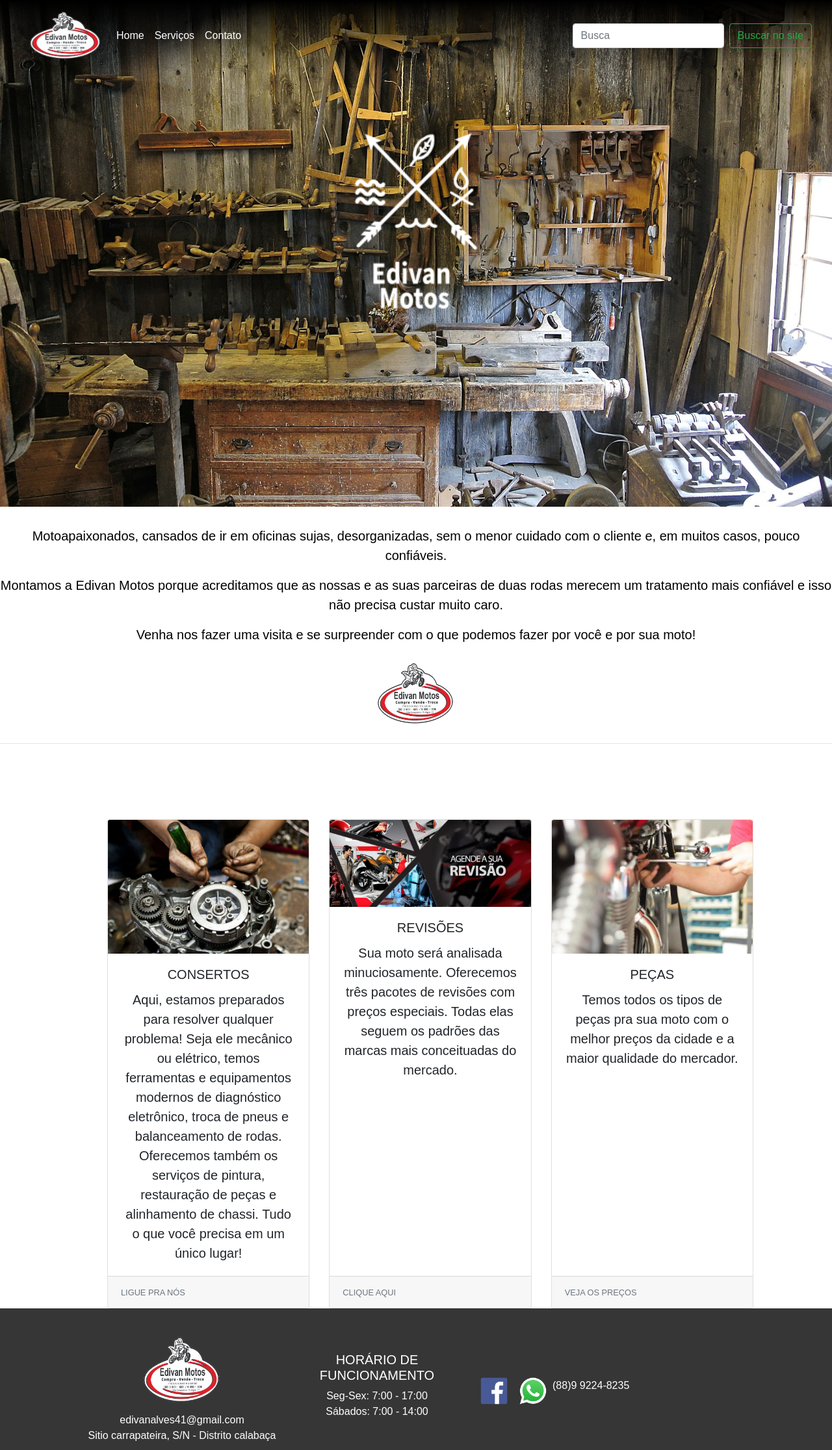
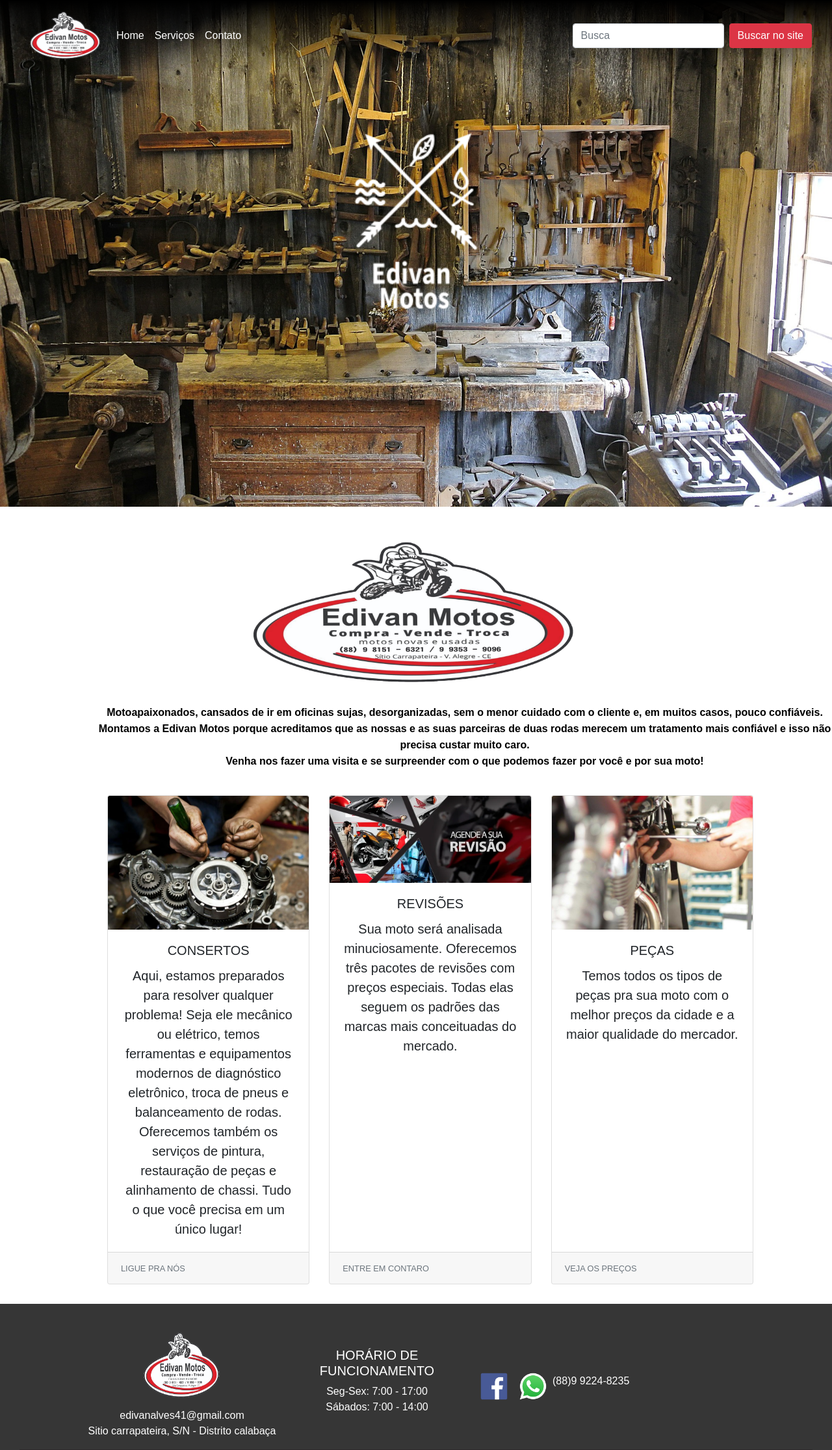
Before and after one commit to alessonsousa/Store_website, a PHP site: the page made by serviços.html in a window 1280 px wide. Shown: the top 2232 px of the page at 65% size. Run offline with PHP 8.4, Linux system fonts and the light colour scheme; some libraries are stand-ins or nearby versions.

Commit message:
versionfinal

```diff
--- a/bootstrap-4.1.3-dist/css/estilo.css
+++ b/bootstrap-4.1.3-dist/css/estilo.css
@@ -162,17 +162,29 @@
 }
 
 /*------------------------------------serviços---------------------------------------*/
-
+/*texto do inicio da pagina*/
 .textini{
     text-align: center;
-    color: black;
-    font-size: 20px;
-    font-family: 'PT Serif', serif;
+    color: #000000;
     background-color: #ffffff;
+    margin-bottom: 40px;
+
+}
+.textini img{
+width: 50%;
+height: 280px;
+margin-top: 0px;
+}
+.textini p{
+    margin-left: 150px;
+    position: absolute;
+    font-size: 16px;
     font-family: 'Lobster', cursive;
 }
-
+/*Ajustando a largura da pagina*/
 .card-deck{
     width: 80%;
     margin-left: 150px;
+    margin-bottom: 30px
+
 }
--- a/contatos.html
+++ b/contatos.html
@@ -59,7 +59,7 @@
             </ul>
             <form class="form-inline my-2 my-lg-0">
               <input class="form-control mr-sm-2" type="search" placeholder="Busca" aria-label="Search">
-              <button class="btn btn-outline-success my-2 my-sm-0" type="submit">Buscar no site</button>
+              <button class="btn btn-danger" type="submit">Buscar no site</button>
             </form>
           </div>
         </nav>
--- a/index.html
+++ b/index.html
@@ -47,7 +47,7 @@
             </ul>
             <form class="form-inline my-2 my-lg-0">
               <input class="form-control mr-sm-2" type="search" placeholder="Busca" aria-label="Search">
-              <button class="btn btn-outline-success my-2 my-sm-0" type="submit">Buscar no site</button>
+              <button class="btn btn-danger" type="submit">Buscar no site</button>
             </form>
           </div>
         </nav>
--- a/serviços.html
+++ b/serviços.html
@@ -49,7 +49,7 @@
               </ul>
               <form class="form-inline my-2 my-lg-0">
                 <input class="form-control mr-sm-2" type="search" placeholder="Busca" aria-label="Search">
-                <button class="btn btn-outline-success my-2 my-sm-0" type="submit">Buscar no site</button>
+                <button class="btn btn-danger" type="submit">Buscar no site</button>
               </form>
             </div>
           </nav>
@@ -63,14 +63,12 @@
     <!--texto falando sobre a oficina-->
     <div class="textini">
       <br>
-      <p>Motoapaixonados, cansados de ir em oficinas sujas, desorganizadas, sem o menor cuidado com o cliente e, em
-        muitos casos, pouco confiáveis. </p>
-      <p>Montamos a Edivan Motos porque acreditamos que as nossas e as suas parceiras de duas rodas merecem um
-        tratamento mais confiável e isso não precisa custar muito caro. </p>
-      <p>Venha nos fazer uma visita e se surpreender com o que podemos fazer por você e por sua moto!</p>
-      <img src="img/edivam motos.png" alt="erro" height="120px" width="150px">
-      <hr>
-
+      <img src="img/edivam motos.png" alt="">
+      <p><b>Motoapaixonados, cansados de ir em oficinas sujas, desorganizadas, sem o menor cuidado com o cliente e, em
+        muitos casos, pouco confiáveis. <br>
+      Montamos a Edivan Motos porque acreditamos que as nossas e as suas parceiras de duas rodas merecem um
+        tratamento mais confiável e isso não precisa custar muito caro.<br>
+      Venha nos fazer uma visita e se surpreender com o que podemos fazer por você e por sua moto!</b></p>
     </div>
     <!--INICIO 09/12/2019 - FIM 15/12/2019-->
     <!--ALESSON SOUSA-->
@@ -101,7 +99,7 @@
             especiais. Todas elas seguem os padrões das marcas mais conceituadas do mercado.</p>
         </div>
         <div class="card-footer">
-          <small class="text-muted">CLIQUE AQUI</small>
+          <small class="text-muted">ENTRE EM CONTARO</small>
         </div>
       </div>
       <div class="card">
```
Also changed, not shown: 1 other file.
